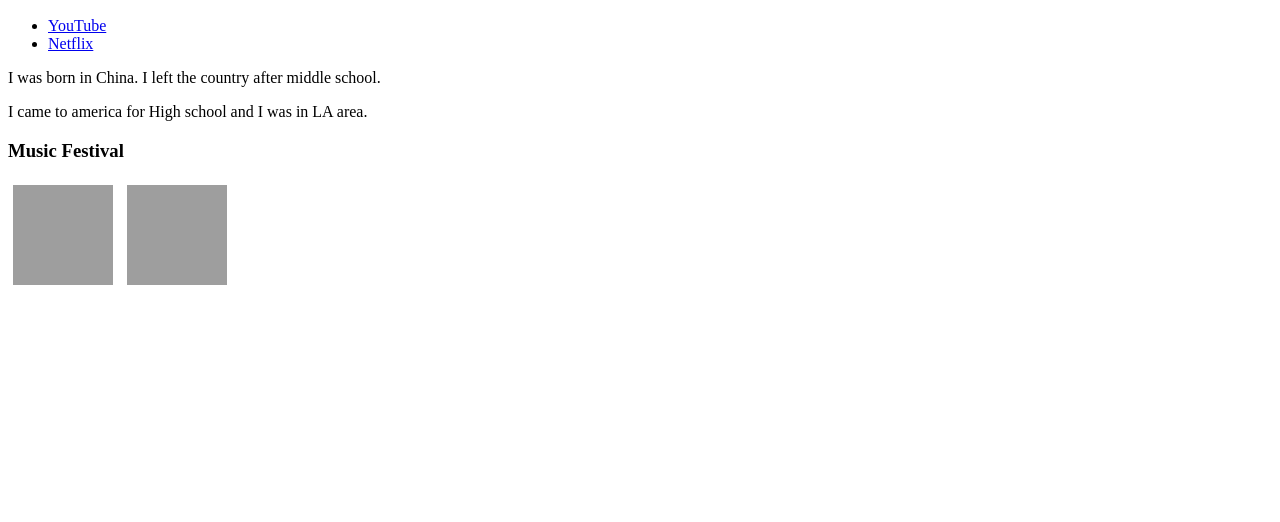
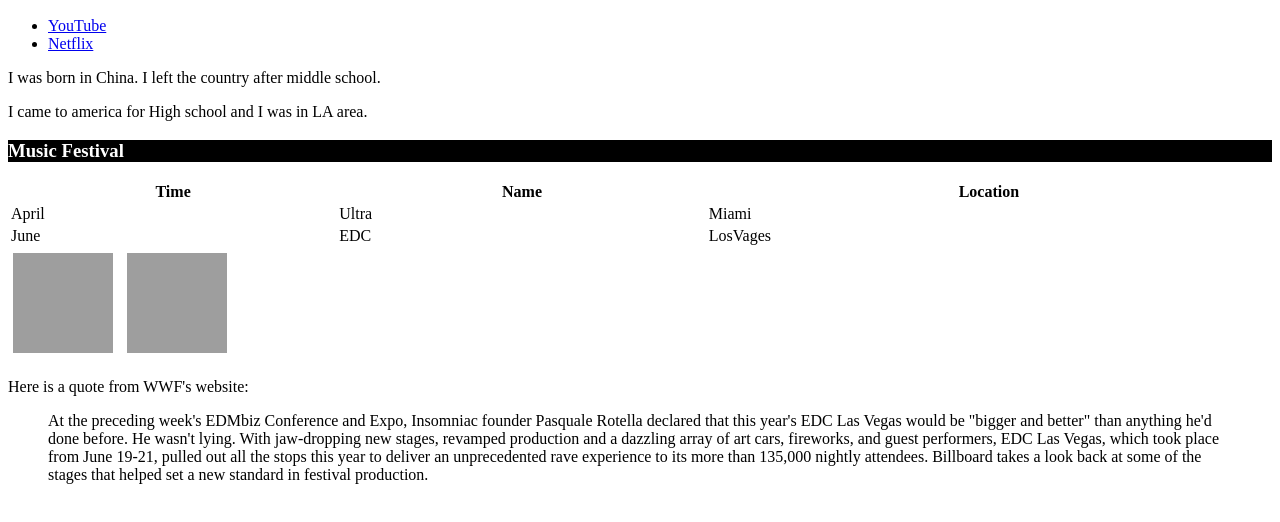
Before and after one commit to bellaliu-1667258/yul8-1667258.github.io, a plain HTML site: page tags.html in a window 1280 px wide. Shown: the part 110-632 px from the top of the page. Drawn offline with Linux system fonts and the light colour scheme; grey boxes are pictures that could not be loaded.

Commit message:
Add files via upload

```diff
--- a/tags.html
+++ b/tags.html
@@ -16,9 +16,33 @@
         </ul>
         <p>I was born in China. I left the country after middle school.</p>
         <p>I came to america for High school and I was in LA area.</p>
-        <h3>Music Festival</h3>
+        <h3 style="background-color:#000000;color:white">Music Festival</h3>
+        <table style="width:100%">
+            <tr>
+                <th>Time</th>
+                <th>Name</th>
+                <th>Location</th>
+            </tr>
+            <tr>
+                <td>April</td>
+                <td>Ultra</td>
+                <td>Miami</td>
+            </tr>
+            <tr>
+                <td>June</td>
+                <td>EDC</td>
+                <td>LosVages</td>
+            </tr>
+        </table>
         <img src="http://dm3381rcqf07k.cloudfront.net/multisite.insomniac.com/wp-content/uploads/sites/14/2015/12/EDCNY2015_0523_201839-9200_AGP-700x430.jpg"
         title="EDC" style="width:100px;height:100px;margin:5px">
         <img src="http://dm3381rcqf07k.cloudfront.net/multisite.insomniac.com/wp-content/uploads/sites/28/2017/02/EDCLV2016_0618_213008-7321_AGP-1500X800.jpg"
         title="EDC2" style="width:100px;height:100px;margin:5px">
+        <p>Here is a quote from WWF's website:</p>
+        <blockquote cite="http://www.billboard.com/photos/6605775/edc-las-vegas-2015-festival-raised-the-bar">
+        At the preceding week's EDMbiz Conference and Expo, Insomniac founder Pasquale Rotella
+        declared that this year's EDC Las Vegas would be "bigger and better" than anything
+        he'd done before. He wasn't lying. With jaw-dropping new stages, revamped production and a dazzling array of art cars, fireworks, and guest performers, EDC Las Vegas, which took place from June 19-21, pulled out all the stops this year to deliver an unprecedented rave experience to its more than 135,000 nightly attendees.
+        Billboard takes a look back at some of the stages that helped set a new standard in festival production.
+        </blockquote>
 </html>
```
